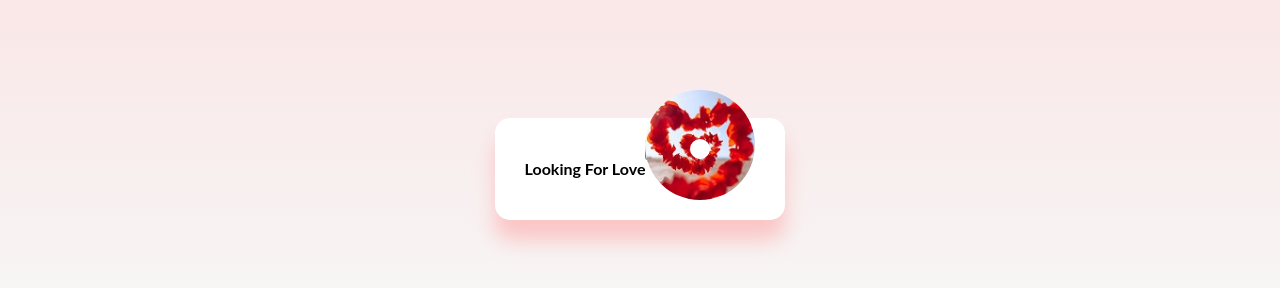
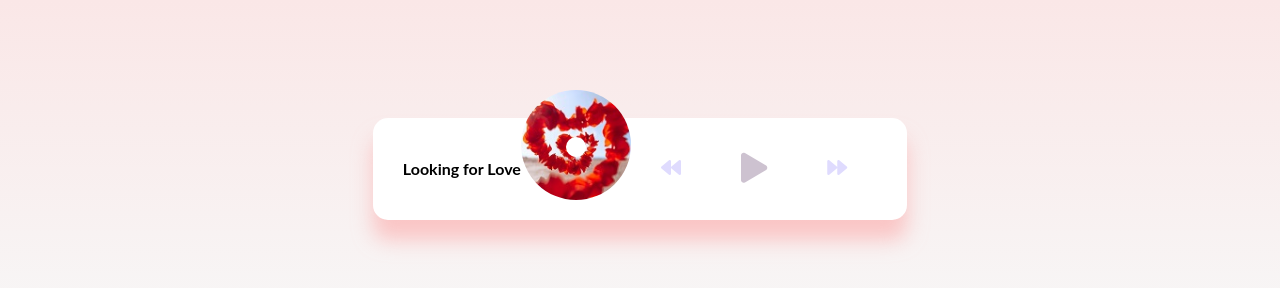
Before and after one commit to AlejandroPerdomoCuello/MusicPlayerVanillaJS, a plain HTML site: page index.html in a window 1280 px wide. Shown: the part 272-560 px from the top of the page. Drawn offline with Linux system fonts and the light colour scheme; a web font is replaced by a local one.

Commit message:
Style the buttons, fix the name of the img, music

```diff
--- a/index.html
+++ b/index.html
@@ -9,23 +9,23 @@
     <title>Music Player</title>
 </head>
 <body>
+
     <h1>Music Player</h1>
 
-    <div class="music-container"> <!--This will wrap everything converning music-->
-        <div class="music-info"> <!--This will hold the name of the song and the progress bar-->
-            <h4 id="Title">Looking For Love</h4> <!--Here goes the title of the song-->
-            <div class="progress-container"> <!--Here goes the progress bar-->
-                <div class="progress"></div>
+    <div class="music-container" id="music-container">
+      <div class="music-info">
+        <h4 id="title">Looking for Love</h4>
+        <div class="progress-container" id="progress-container">
+          <div class="progress" id="progress"></div>
         </div>
       </div>
 
-        <audio src="music/Ask - Looking For Love.mp3" id="audio"></audio> <!--This is the audio player-->
+      <audio src="music/Ask-LookingForLove.mp3" id="audio"></audio>
 
-        <div class="img-container"> <!--Container of the image-->
-            <img src="img/Ask - Looking For Love.jpg" alt="music-cover" id="cover"/>
-        </divimg-container>
-
-        <div class="navigation"> <!--Buttons to control the player-->
+      <div class="img-container">
+        <img src="img/Ask-LookingForLove.jpg" alt="music-cover" id="cover" />
+      </div>
+      <div class="navigation">
         <button id="prev" class="action-btn">
           <i class="fas fa-backward"></i>
         </button>
@@ -36,7 +36,6 @@
           <i class="fas fa-forward"></i>
         </button>
       </div>
-
     </div>
 
 
--- a/style.css
+++ b/style.css
@@ -7,23 +7,22 @@
 
 /*Style the body*/
 body {
-	height: 100vh;
-	margin: 0;
-	font-family: "Lato", sans-serif;
 	background-image: linear-gradient(
 		0deg,
-		rgb(247, 247, 247) 23.8%,
-		rgb(252, 221, 221) 92%
+		rgba(247, 247, 247, 1) 23.8%,
+		rgba(252, 221, 221, 1) 92%
 	);
+	height: 100vh;
 	display: flex;
 	flex-direction: column;
 	align-items: center;
 	justify-content: center;
+	font-family: "Lato", sans-serif;
+	margin: 0;
 }
 
-/*Styles the white background where the song title and image are*/
 .music-container {
-	background-color: white;
+	background-color: #fff;
 	border-radius: 15px;
 	box-shadow: 0 20px 20px 0 rgba(252, 169, 169, 0.6);
 	display: flex;
@@ -33,50 +32,81 @@ body {
 	z-index: 10;
 }
 
-/*Gives some style to the container of the image*/
 .img-container {
 	position: relative;
 	width: 110px;
 }
 
-/*Styles to add little dot in the middle of image to make it look like a vinyl*/
 .img-container::after {
 	content: "";
-	background-color: white;
+	background-color: #fff;
+	border-radius: 50%;
+	position: absolute;
+	bottom: 85%;
+	left: 50%;
+	width: 20px;
 	height: 20px;
-	width: 20px;
-	position: absolute;
-	left: 50%;
-	bottom: 50%;
-	border-radius: 50%;
-	transform: translate(-50%, -50%);
+	transform: translate(-50%, 50%);
 }
 
-/*Styles the Image that from the song*/
 .img-container img {
-	width: inherit;
-	height: 110px;
 	border-radius: 50%;
 	object-fit: cover;
-	position: absolute; /*This position might need to change later on*/
+	height: 110px;
+	width: inherit;
+	position: absolute;
 	bottom: 0;
 	left: 0;
+	animation: rotate 3s linear infinite;
 
-	animation: rotate 3s linear infinite; /*we will create the rotate action*/
-
-	animation-play-state: paused; /*Tihs pauses the animation of the image*/
+	animation-play-state: paused;
 }
 
 .music-container.play .img-container img {
 	animation-play-state: running;
 }
 
-/* creating the rotate actio, where it transforms from 0deg to 360deg*/
 @keyframes rotate {
 	from {
 		transform: rotate(0deg);
 	}
+
 	to {
 		transform: rotate(360deg);
 	}
 }
+
+/*Place the buttons in a better manner*/
+.navigation {
+	display: flex;
+	align-items: center;
+	justify-content: center;
+	z-index: 1;
+}
+
+/*Style the buttons*/
+.action-btn {
+	background-color: white;
+	border: 0;
+	color: #dfdbfe;
+	font-size: 20px;
+	cursor: pointer;
+	padding: 10px;
+	margin: 0 20px;
+}
+
+/*Make the Play button bigger*/
+.action-btn-big {
+	color: #cdc2d0;
+	font-size: 30px;
+}
+
+/*removes the outlines from the buttons*/
+.action-btn:focus {
+	outline: 0;
+}
+
+.music-info {
+	background-color: rgba(255, 255, 255, 0.5);
+	border-radius: 15px 15px 0 0;
+}
```
Also changed, not shown: img/Ask-LookingForLove.jpg (renamed from img/Ask - Looking For Love.jpg), img/Reasoner-LivingTransparent.jpg (renamed from img/Reasoner - Living Transparent.jpg), 2 other files. Lines whose indentation alone changed are shown as unchanged.
